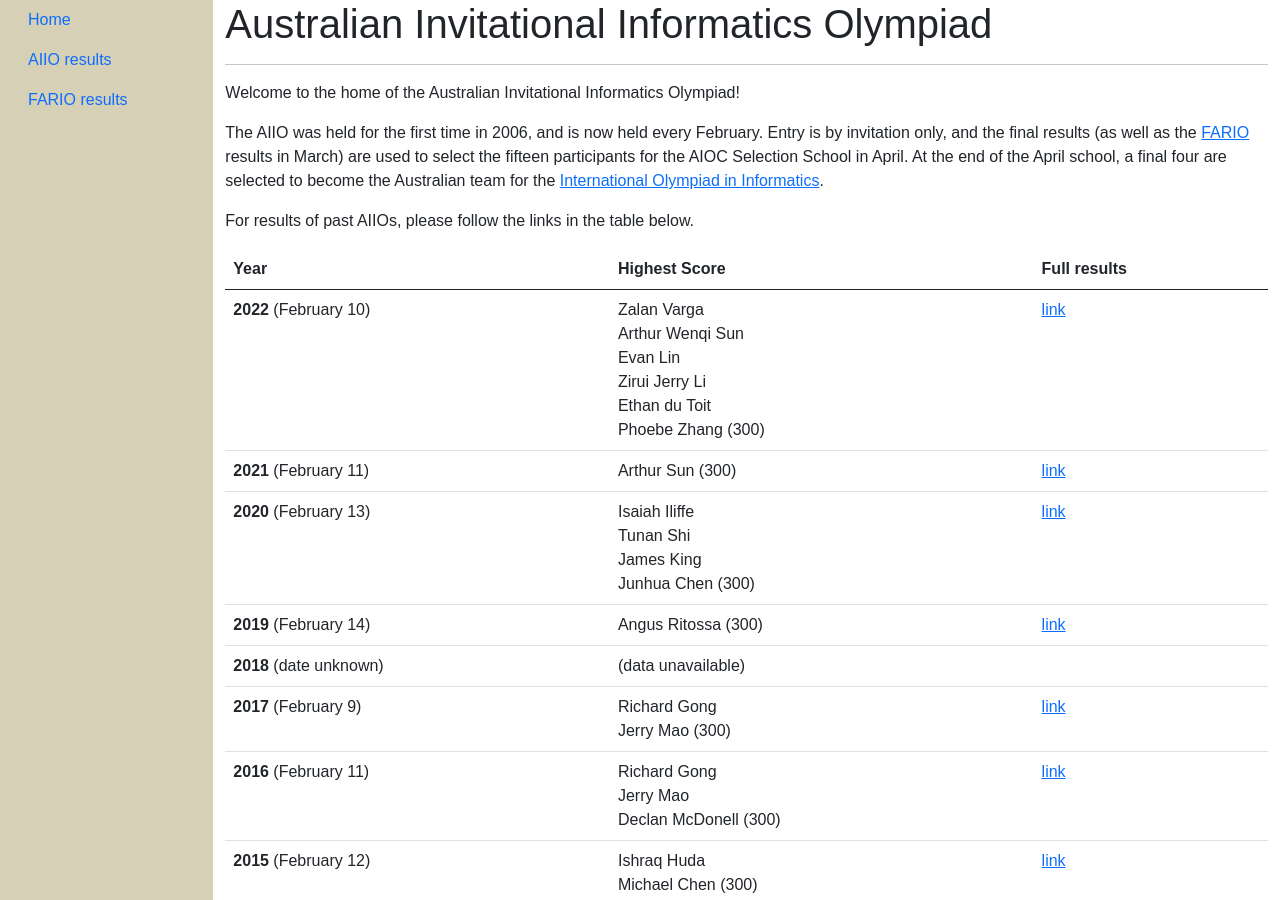
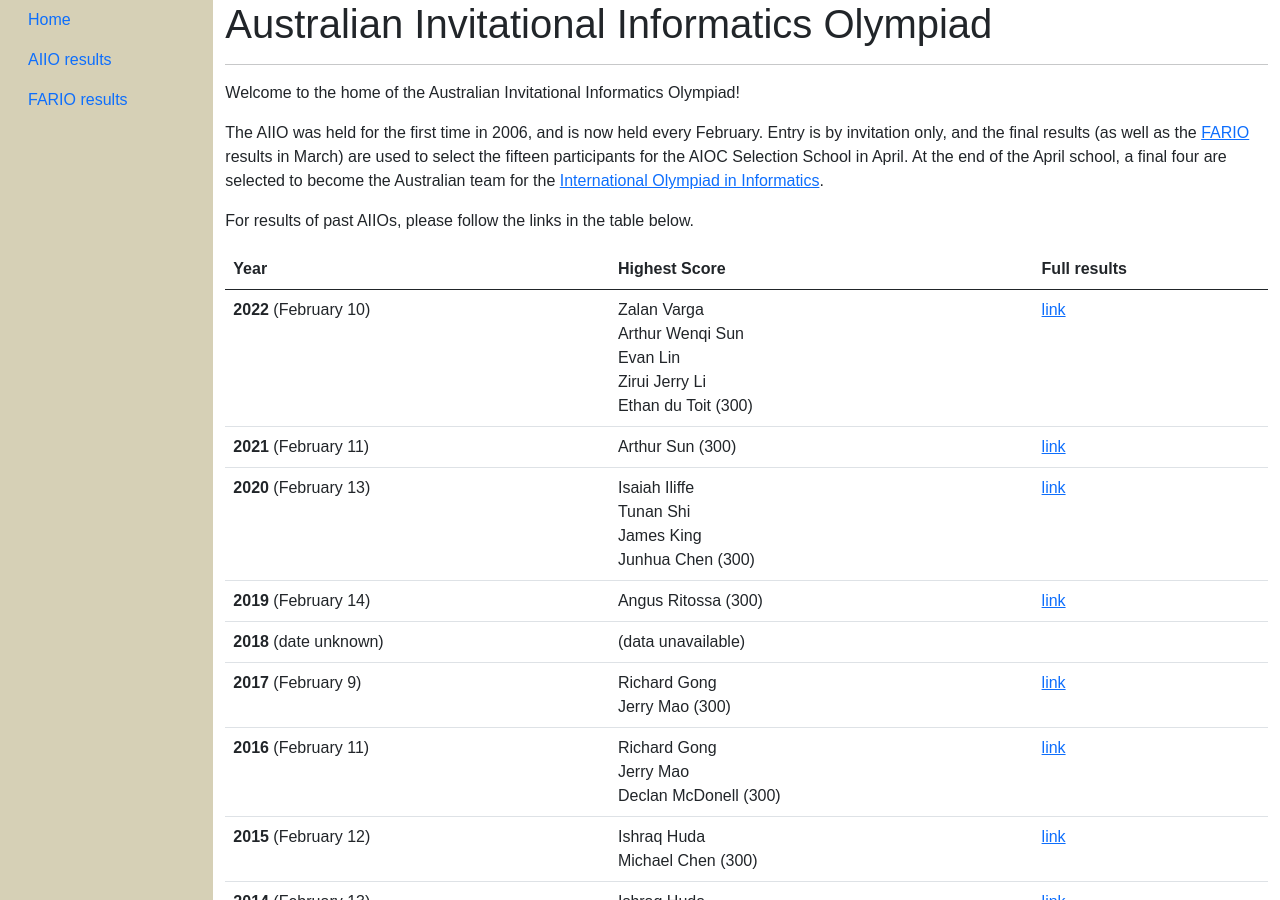
Before and after one commit to simonyanli/results, a Jekyll site: the page built from aiio/results.md, in a window 1280 px wide and 900 px high. Built offline with Jekyll 4.4.1, drawn with Linux system fonts in a browser that asks for light colours; comment, search, counter and statistics services are not loaded.

Commit message:
Fix AIIO 2022 top scorers

```diff
--- a/_data/aiio/aiio.yml
+++ b/_data/aiio/aiio.yml
@@ -7,8 +7,7 @@
     - "Arthur Wenqi Sun"
     - "Evan Lin"
     - "Zirui Jerry Li"
-    - "Ethan du Toit"
-    - "Phoebe Zhang (300)"
+    - "Ethan du Toit (300)"
   graphs:
     - "aiio22/q1.svg"
     - "aiio22/q2.svg"
```
